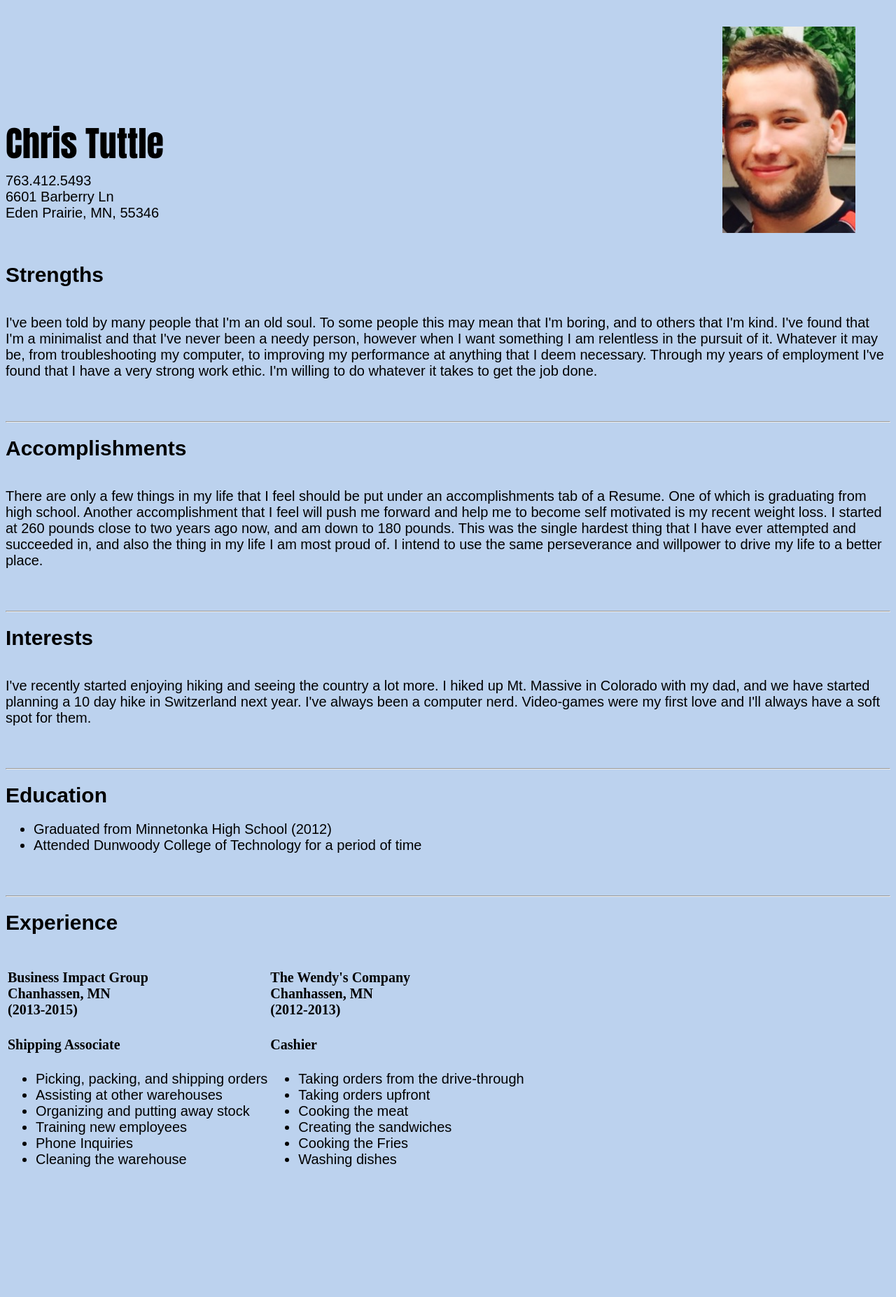
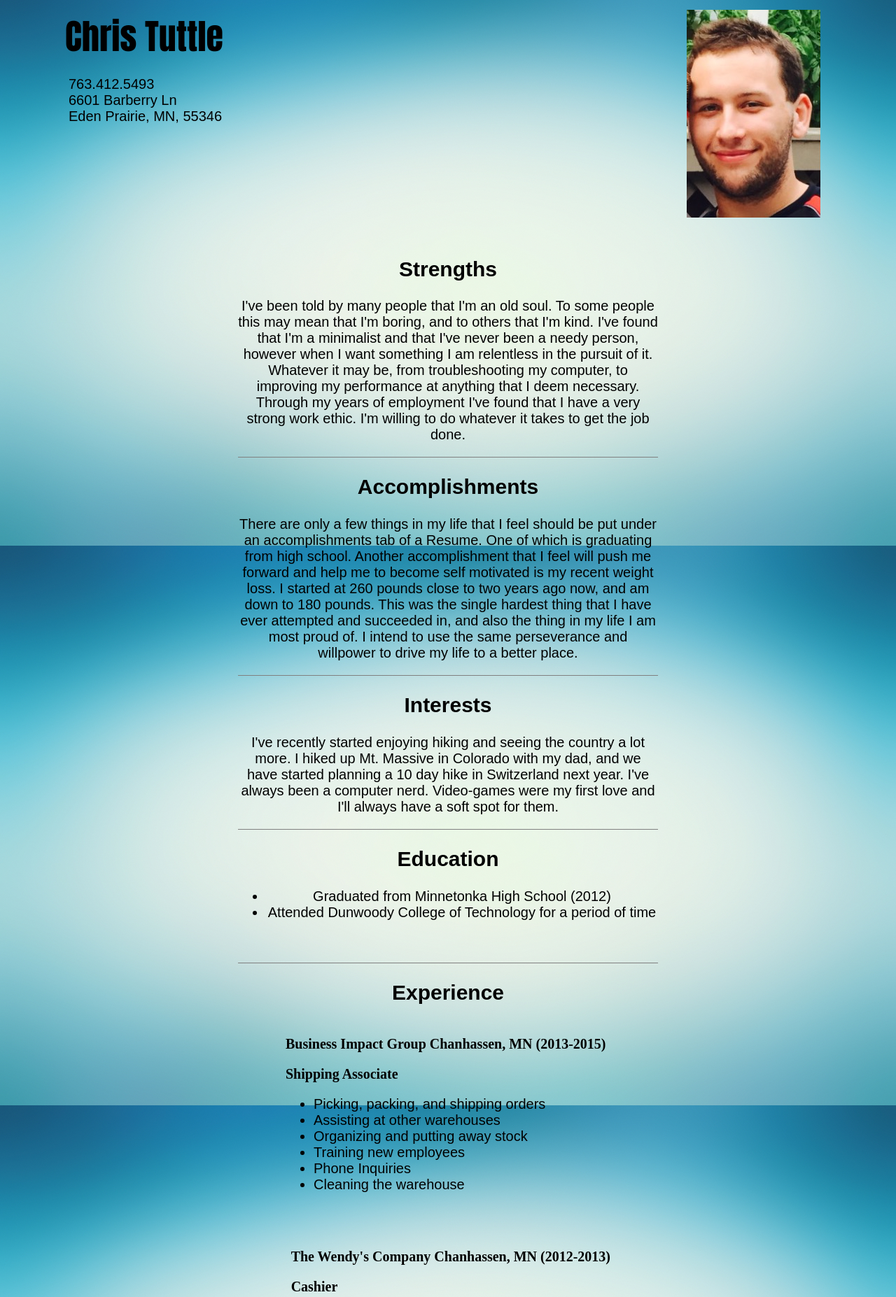
Before and after one commit to christuttle679/christuttle679.github.io, a plain HTML site: page index.html in a window 1280 px wide. Shown: the part 20-1874 px from the top of the page at 70% size. Before the commit the page ends 1760 px from the top, so only its background shows below. Drawn offline with Linux system fonts and the light colour scheme.

Commit message:
Resume re-challenge

```diff
--- a/index.html
+++ b/index.html
@@ -1,43 +1,53 @@
 <!DOCTYPE html>
 <html>
  <head>
-<link type="text/css" rel="stylesheet" href="stylesheet.css"/>
+ <link  rel="stylesheet" href="stylesheet.css"/>
  <title>Chris's Resume</title>
  </head>
-<body  style="background-color: #BCD2EE">
- <div> <img style="width: 190px"  src="IMG_0629.jpeg.JPG"/></div>
-  <h2>Chris Tuttle</h2>
- <div id="address">
-  763.412.5493<br>
-  6601 Barberry Ln<br>
-  Eden Prairie, MN, 55346<br></div>
-  <br>
-  <br>
-  <br>
-  <br>
+ <body>
+  <div class ="picture">
+    <img  src="IMG_0629.jpeg.JPG"/>
   </div>
-  <h1>Strengths</h1>
+  <header>
+    <h1>Chris Tuttle</h1>
+  </header>
+  <div class="address">
+  <ul>
+    <li>763.412.5493</li>
+    <li>6601 Barberry Ln</li>
+    <li>Eden Prairie, MN, 55346</li>
+  </ul>
+  </div>
+  <div class="section">
+    <h2>Strengths</h2>
 	  <p>
-	I've been told by many people that I'm an old soul. To some people this may mean that I'm boring, and to others that I'm kind. I've found that I'm a minimalist and that I've never been a needy person, however when I want something I am relentless in the pursuit of it. Whatever it may be, from troubleshooting my computer, to improving my performance at anything that I deem necessary. Through my years of employment I've found that I have a very strong work ethic. I'm willing to do whatever it takes to get the job done.</p>
-  <hr>
-  <h1>Accomplishments</h1>
+	     I've been told by many people that I'm an old soul. To some people this may mean that I'm boring, and to others that I'm kind. I've found that I'm a minimalist and that I've never been a needy person, however when I want something I am relentless in the pursuit of it. Whatever it may be, from troubleshooting my computer, to improving my performance at anything that I deem necessary. Through my years of employment I've found that I have a very strong work ethic. I'm willing to do whatever it takes to get the job done.
+    </p>
+  </div>
+  <div class="section">
+    <h2>Accomplishments</h2>
     <p>
  	    There are only a few things in my life that I feel should be put under an accomplishments tab of a Resume. One of which is graduating from high school. Another accomplishment that I feel will push me forward and help me to become self motivated is my recent weight loss. I started at 260 pounds close to two years ago now, and am down to 180 pounds. This was the single hardest thing that I have ever attempted and succeeded in, and also the thing in my life I am most proud of. I intend to use the same perseverance and willpower to drive my life to a better place.</p>
-  <hr>
-  <h1>Interests</h1>
-  <p>	I've recently started enjoying hiking and seeing the country a lot more. I hiked up Mt. Massive in Colorado with my dad, and we have started planning a 10 day hike in Switzerland next year. I've always been a computer nerd. Video-games were my first love and I'll always have a soft spot for them.</p>
-  <hr>
-  <h1>Education</h1>
+  </div>
+  <div class="section">
+    <h2>Interests</h2>
+    <p>	I've recently started enjoying hiking and seeing the country a lot more. I hiked up Mt. Massive in Colorado with my dad, and we have started planning a 10 day hike in Switzerland next year. I've always been a computer nerd. Video-games were my first love and I'll always have a soft spot for them.
+    </p>
+  </div>
+  <div class="section">
+  <h2>Education</h2>
   <ul>
     <li>Graduated from Minnetonka High School (2012)</li>
     <li>Attended Dunwoody College of Technology for a period of time</li>
   </ul>
-  <hr>
-  <h1>Experience</h1>
-  <table>
-    <tr>
-      <td><h4>Business Impact Group<br>Chanhassen, MN<br>(2013-2015)</h4>
-      <h4><strong>Shipping Associate</strong></h4>
+  </div>
+ <div class="table">
+  <div class="experience">
+    <h2>Experience</h2>
+  </div>
+  <div class="business">
+    <h3>Business Impact Group Chanhassen, MN (2013-2015)</h3>
+    <h3>Shipping Associate</h3>
     <ul>
   	   <li>Picking, packing, and shipping orders</li>
   	   <li>Assisting at other warehouses</li>
@@ -46,10 +56,10 @@
   	   <li>Phone Inquiries</li>
   	   <li>Cleaning the warehouse</li>
     </ul>
-     </td>
-     <td>
-  <h4>The Wendy's Company<br>Chanhassen, MN<br>(2012-2013)</h4>
-  <h4>Cashier</h4>
+  </div>
+  <div class="wendy">
+    <h3>The Wendy's Company Chanhassen, MN (2012-2013)</h3>
+    <h3>Cashier</h3>
     <ul>
   	   <li>Taking orders from the drive-through</li>
   	   <li>Taking orders upfront</li>
@@ -58,8 +68,7 @@
   	   <li>Cooking the Fries</li>
   	   <li>Washing dishes</li>
     </ul>
-     </td>
-   </tr>
- </table>
+  </div>
+ </div>
  </body>
 </html>
--- a/stylesheet.css
+++ b/stylesheet.css
@@ -1,46 +1,76 @@
-h1 {
+html{
+	background: url(backgroundimage.jpg) no-repeat center center fixed;
+	background-size: cover;
+	background-color: lightblue;
+}
+
+h1{
+	font-size: 50px;
+	font-family: Impact;
+	margin-bottom: 5px;
+}
+h2{
 	font-size: 30px;
 	font-family: Arial;
-    color: black;
 }
-img{
-	float: right;
+h3 {
+	font-size: 20px;
+
 }
+
 p{
 	font-size: 20px;
 	font-family: Arial;
-	padding-bottom: 40px;
-	float: left;
+
+
 }
 ul {
 	font-size: 20px;
 	font-family: Arial;
 	padding-bottom: 40px;
+
 }
-div {
+header{
+	margin-left: 85px;
+}
+
+.section{
+	border-bottom: 1px solid gray;
+	width: 600px;
+	text-align: center;
+	margin-left: auto;
+	margin-right: auto;
+}
+.picture{
+	float: right;
+	margin-right: 100px;
+
+}
+
+.address{
 	font-size: 20px;
 	font-family: Arial;
-	border: none;
-	background-color: #BCD2EE;
-    height: 37px;
-    padding: 50px;
-}
-h2{
-	font-size: 50px;
-	font-family: Impact;
-	margin-bottom: 5px
-}
-h4 {
-	font-size: 20px;
+	padding: 0px;
+	margin-bottom: 150px;
+	margin-left: 50px;
 
 }
-#address{
-	font-size: 20px;
-	font-family: Arial;
-	border: none;
-	padding: 0px;
-
+.address ul{
+	list-style-type: none;
 }
-td {
-	 vertical-align: text-top;
+.table{
+	margin-left: auto;
 }
+.experience{
+	text-align: center;
+}
+.business{
+	float: left;
+	margin-left: 400px;
+}
+.wendy{
+	display: inline;
+	float: right;
+	margin-top: 0px;
+	margin-right: 400px;
+}
```
Also changed, not shown: backgroundimage.jpg (added). Lines whose indentation alone changed are shown as unchanged.
